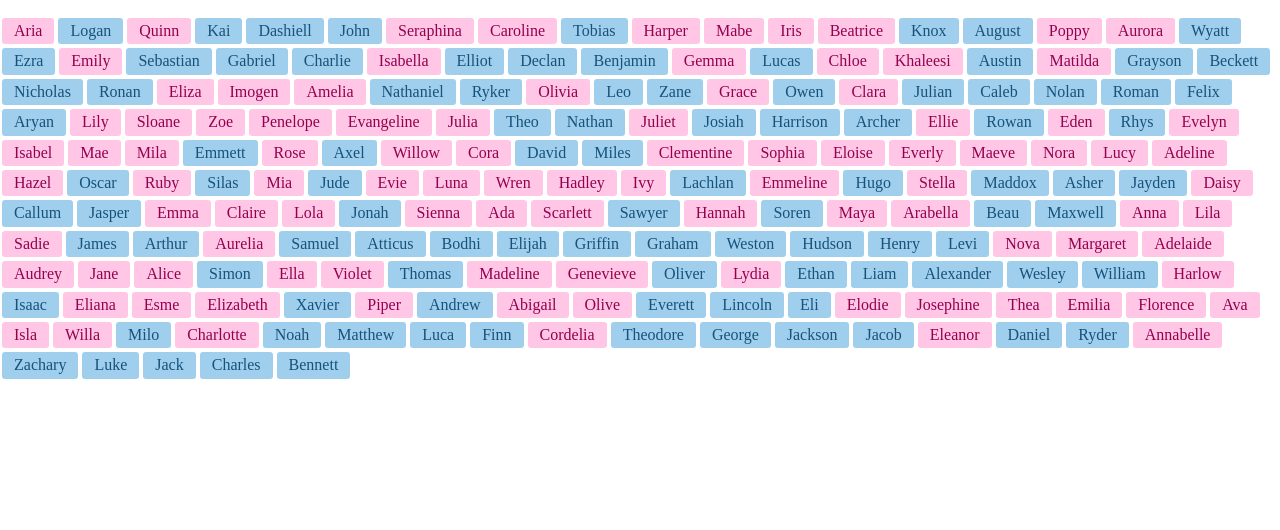
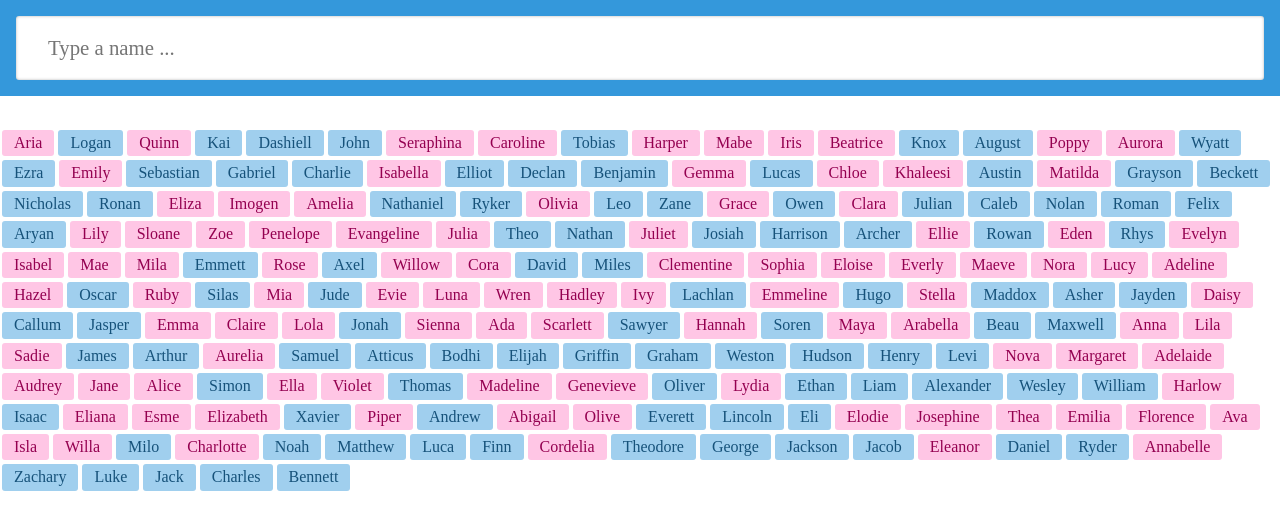
Before and after one commit to xiaozhao1111/react-baby-name, a React (Create React App) app: page / in a window 1280 px wide. Shown: the top 530 px of the page. Built offline with nearby package versions, Linux system fonts and the light colour scheme.

Commit message:
search component created

```diff
--- a/src/App.js
+++ b/src/App.js
@@ -1,13 +1,17 @@
 // React
-import React from "react";
+import React, { Fragment } from "react";
 
 // Components
 import NamePicker from "./components/name-picker";
+import Search from "./components/search";
 
 
 function App({ names }) {
   return (
-    <NamePicker names={names} />
+    <Fragment>
+      <Search />
+      <NamePicker names={names} />
+    </Fragment>
   );
 }
 
--- /dev/null
+++ b/src/components/search.js
@@ -0,0 +1,11 @@
+import React from "react";
+
+function Search() {
+    return(
+        <header>
+            <input type="text" placeholder="Type a name ..."></input>
+        </header>
+    )
+}
+
+export default Search;
```
